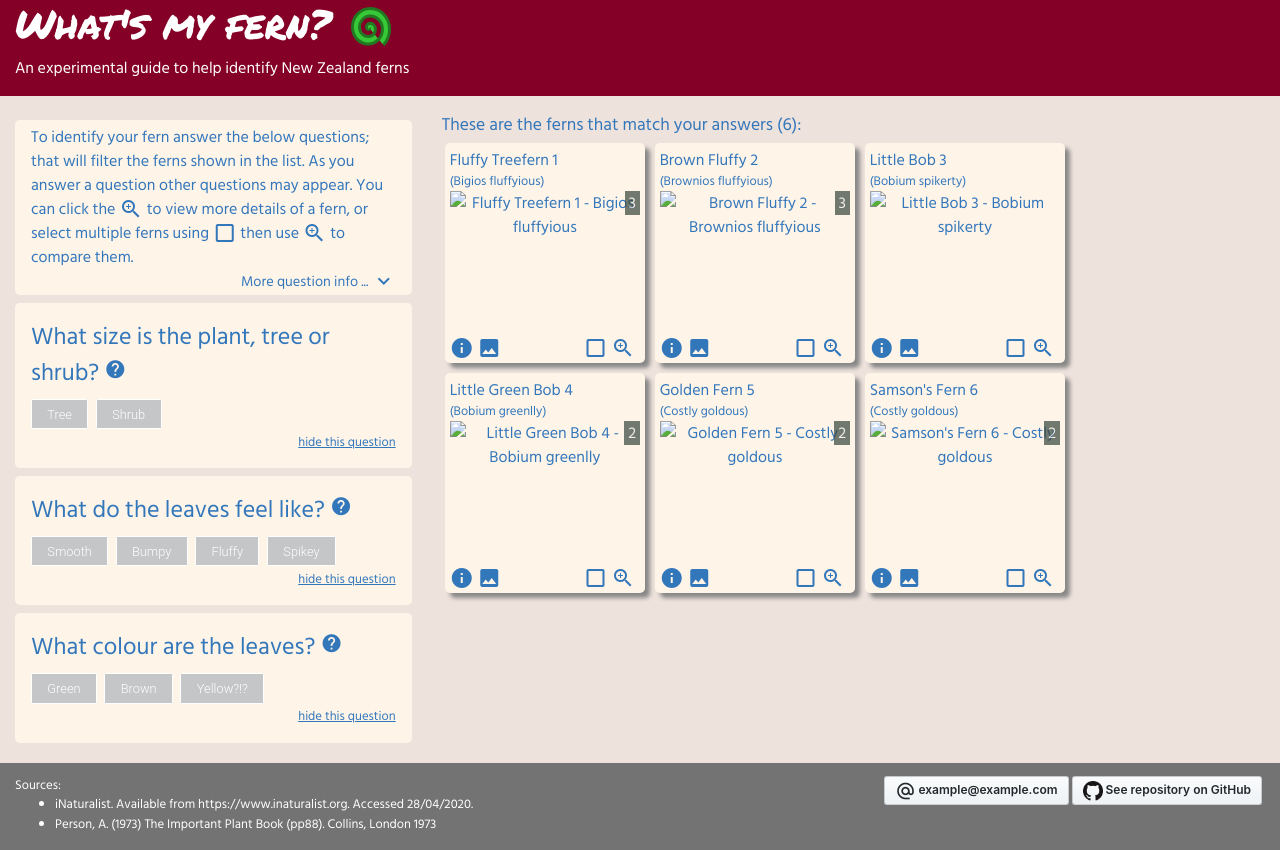
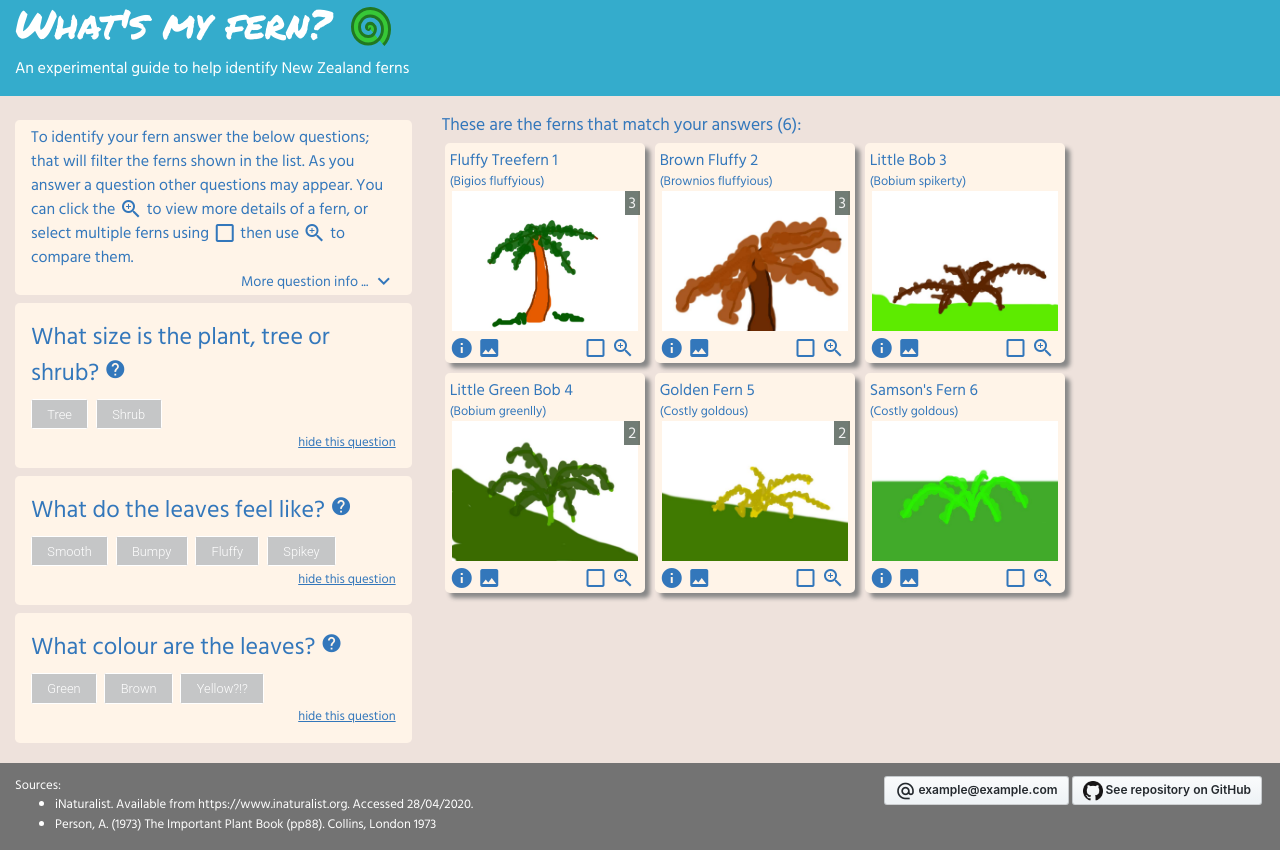
Before and after one commit to kelvinperrie/whatsmyfern, a plain HTML site: page site/index.html in a window 1280 px wide. Drawn offline with Linux system fonts and the light colour scheme.

Commit message:
dummy images

```diff
--- a/site/css/whatsmy.css
+++ b/site/css/whatsmy.css
@@ -7,7 +7,7 @@ body {
 header {
     margin-bottom: 1em;
     padding-bottom: 1em;
-    background-color: #840027;
+    background-color: #34accc;
     color: #fff;
 }
 footer {
--- a/site/js/whatsmy-speciesdata.js
+++ b/site/js/whatsmy-speciesdata.js
@@ -6,7 +6,7 @@ var speciesData = [
         attributes : [
             { key: "plantType" , values : ["tree"] },
             { key: "texture", values : ["fluffy"] },
-            { key: "colour", values : ["green", "brown"]}
+            { key: "colour", values : ["green"]}
         ],
         details : [
             { text: "Some details here 1."},
@@ -101,7 +101,7 @@ var speciesData = [
         scientificName : "Costly goldous",
         attributes : [
             { key: "plantType" , values : ["shrub"] },
-            { key: "texture", values : ["smooth"] },
+            { key: "texture", values : ["smooth", "fluffy"] },
             { key: "colour", values : ["yellow"]}
         ],
         details : [
@@ -132,8 +132,7 @@ var speciesData = [
             { text: "Some details here 3.", references: [1]}
         ],
         images : [
-            { url : "images/ferns/sampsonsFern01.jpg" },
-            { url : "images/ferns/sampsonsFern02.jpg" }
+            { url : "images/ferns/sampsonsFern01.jpg" }
         ],
         natureWatchLink: "https://inaturalist.nz/taxa/???",
         references : [
--- a/site/js/whatsmy.js
+++ b/site/js/whatsmy.js
@@ -115,6 +115,8 @@ var CrabModel = function(crab) {
     });
     self.currentImageUrlSmall = ko.computed(function() {
         if(self.currentImage()) {
+            // todo - just return normal size image for now, so I don't have to make example small images
+            return self.currentImage().url;
             // i regret formatting the image names this way, and this is going to burn me in the future
             return self.currentImage().url.replace("images/ferns/","images/ferns/small-");
         }
```
Also changed, not shown: site/images/ferns/brownFluffy01.jpg (added), site/images/ferns/brownFluffy02.jpg (added), site/images/ferns/brownFluffy03.jpg (added), site/images/ferns/fluffyTreefern01.jpg (added), site/images/ferns/fluffyTreefern02.jpg (added), site/images/ferns/fluffyTreefern03.jpg (added), site/images/ferns/goldenFern01.jpg (added), site/images/ferns/goldenFern02.jpg (added), site/images/ferns/littleBob01.jpg (added), site/images/ferns/littleGreenBob01.jpg (added), site/images/ferns/littleGreenBob02.jpg (added), site/images/ferns/sampsonsFern01.jpg (added).
